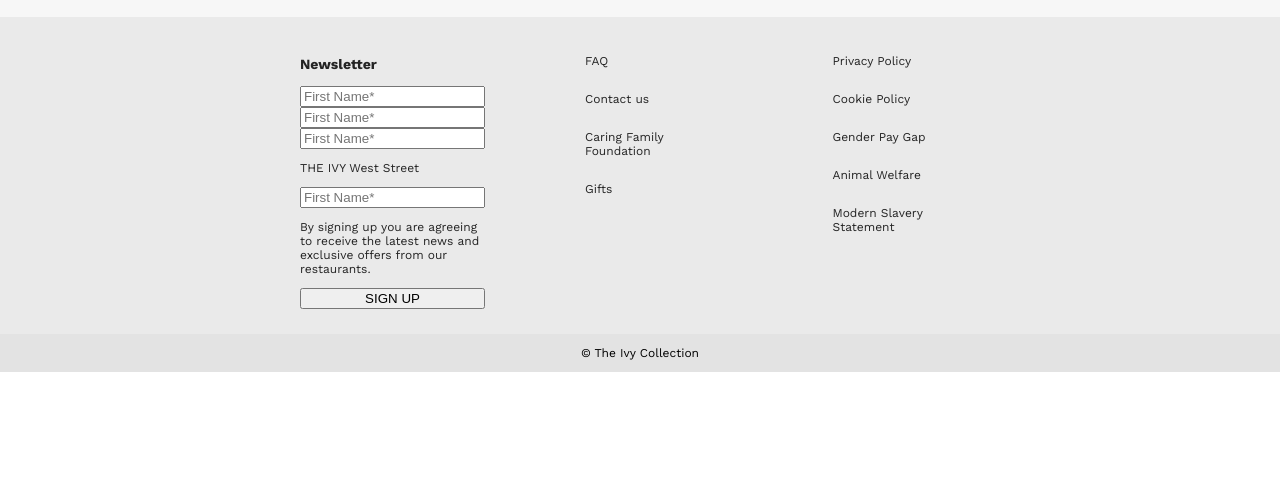
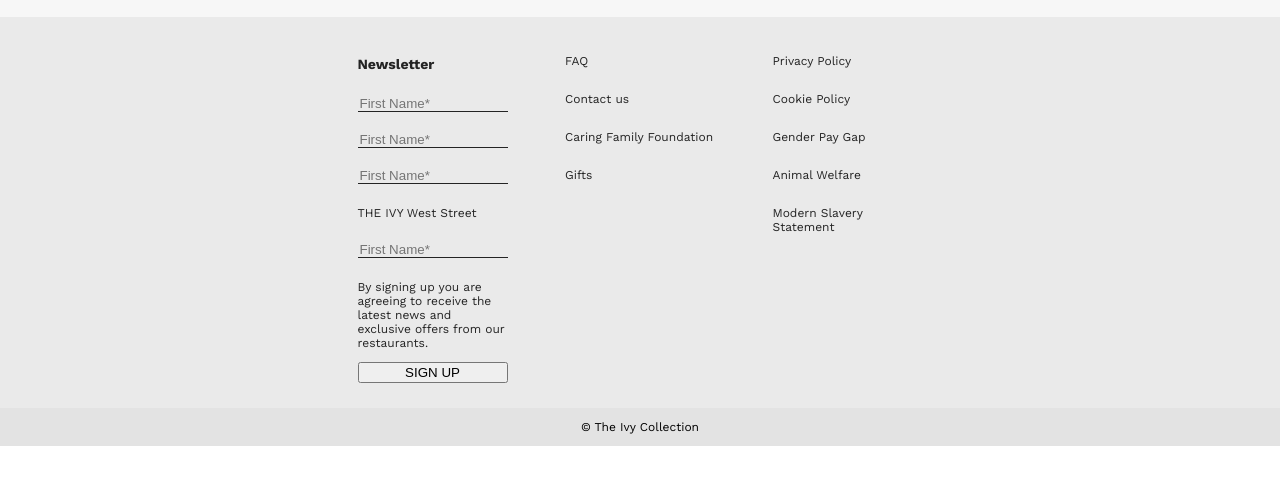
Before and after one commit to BobTheBu1ld3r/restaurant-page, a website built with webpack: page dist/index.html in a window 1280 px wide. Shown: the part 103-588 px from the top of the page. Built offline with nearby package versions, Linux system fonts and the light colour scheme.

Commit message:
Style input elements

```diff
--- a/src/style.css
+++ b/src/style.css
@@ -91,13 +91,22 @@ li.booking button {
   padding: 25px 300px;
 
   display: grid;
-  column-gap: 100px;
-  grid-template-columns: repeat(3, 1fr);
+  grid-template-columns: repeat(3, 150px);
+  justify-content: space-evenly;
 }
 
 .foot-columns > * {
   display: flex;
   flex-direction: column;
+}
+
+.foot-columns input {
+  width: auto;
+  height: 1rem;
+  border: none;
+  background-color: transparent;
+  border-bottom: 1px solid var(--footer-color);
+  margin: 10px 0;
 }
 
 .footer-second-menu {
```
